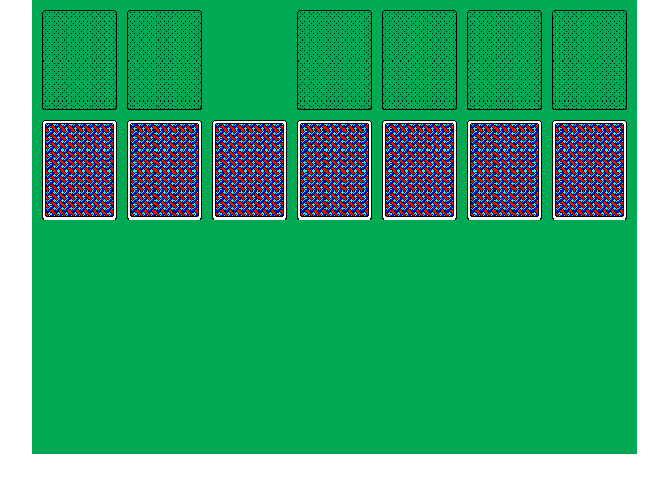
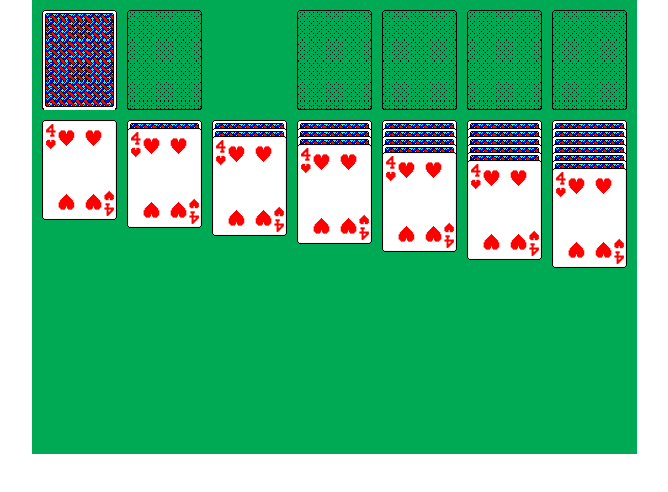
Before and after one commit to endemic/solitaire, a plain HTML site: page index.html in a window 1280 px wide. Shown: the whole page, without its empty margins (306-974 px from the left). Drawn offline with Linux system fonts and the light colour scheme.

Commit message:
set up initial card layout

```diff
--- a/index.html
+++ b/index.html
@@ -247,8 +247,15 @@
 
         context.drawImage(card.image, card.x, card.y);
 
+        let offset = 18;
+
+        // if cards in play piles are still face down, draw them closer together
+        if (!card.faceUp) {
+          offset = 8;
+        }
+
         if (card.child) {
-          drawCardStack(card.child, x, y + 18);
+          drawCardStack(card.child, x, y + offset);
         }
       };
 
@@ -274,16 +281,39 @@
         DECK.push(new Card('four', 'hearts', IMAGES));
       }
 
-      // TODO: set up piles
-      for (let i = 0; i < piles.length; i += 1) {
+      DECK.shuffle();
+
+      // populate the playing piles
+      // This is super janky -- there is probably a better way to do this
+      // TODO: 100ms delay (or similar) between placing cards
+      let faceUpIndex = 0;
+      for (let i = 0; i < Math.pow(piles.length, 2); i += 1) {
+        let j = i % piles.length;
+
+        let lastCard = getLastCard(piles[j]);
+
+        if (lastCard.faceUp) {
+          continue;
+        }
+
         let card = DECK.pop();
 
-        let lastCard = getLastCard(piles[i]);
-
-        // TODO: determine if this is the last card; if so, place face up
+        if (i === faceUpIndex) {
+          card.faceUp = true;
+          faceUpIndex += piles.length + 1;
+        }
 
         lastCard.child = card;
         card.parent = lastCard;
+      }
+
+      // put the rest of the cards in the talon
+      while (DECK.length) {
+        let card = DECK.pop();
+        let parent = getLastCard(talon);
+
+        parent.child = card;
+        card.parent = parent;
       }
 
       // TODO: probably change this function name to `draw`
```
